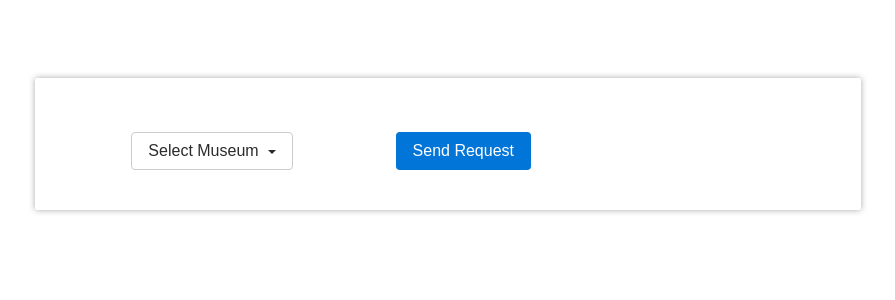
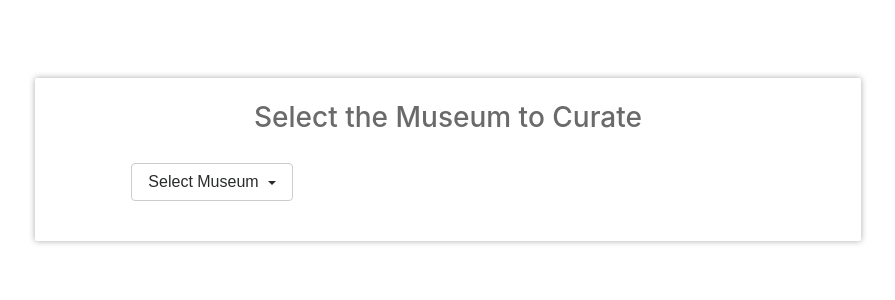
Before and after one commit to dcochs3/CS4400, a Flask app: template templates/curatorRequest.html in a window 1280 px wide. Shown: the part 16-316 px from the top of the page, without its empty margins (192-1087 px from the left). Run offline with Flask 2, Linux system fonts and the light colour scheme; the template is opened without the code that fills it: most values are stand-ins (such as "Sample title", 1, 10 or a date in 2020); some libraries are stand-ins or nearby versions.

Commit message:
small changes

```diff
--- a/app.py
+++ b/app.py
@@ -632,23 +632,24 @@ def myReviews():
 
 @app.route('/curatorRequest/<email>/<error>')
 def curatorRequest(email, error):
-	museum_query = "SELECT museumName FROM museum"
-	cursor.execute(museum_query)
-	museum_list = cursor.fetchall()
-	conn.commit()
-	return render_template('curatorRequest.html', museum_list=museum_list, email=email, error=error)
+    # error = request.args.get('error')
+    museum_query = "SELECT museumName FROM museumdb.museum;"
+    cursor.execute(museum_query)
+    museum_list = cursor.fetchall()
+    conn.commit()
+    return render_template('curatorRequest.html', museum_list=museum_list, email=email, error=error)
 
 @app.route('/postCuratorRequest/<museum_name>/<email>')
 def curatorRequested(museum_name, email):
-	# if TODO:
-	insert_query = "INSERT INTO curator_request VALUES ('{0}', '{1}');".format(museum_name, email)
-	try:
-		cursor.execute(insert_query)
-		conn.commit
-		error = "Request successfully submitted!"
-	except Exception as e:
-		error = "You are already a curator for that museum!"
-	return redirect(url_for('curatorRequest', email=email, error=error))
+    # if TODO:
+    insert_query = "INSERT INTO curator_request VALUES ('{0}', '{1}');".format(museum_name, email)
+    try:
+        cursor.execute(insert_query)
+        conn.commit
+        error = "Request successfully submitted!"
+    except Exception as e:
+        error = "You are already a curator for that museum!"
+    return redirect(url_for('curatorRequest', email=email, error=error))
 
 # ADMIN FUNCTIONS (DANA)
 # review curator requests
--- a/templates/allMuseums.html
+++ b/templates/allMuseums.html
@@ -45,7 +45,6 @@
                                     </td>
                                     <td>
                                         {% for rating in rating_list if rating|first == museum|first %}
-                                                <!-- TODO: remove trailing zeros? -->
                                                 {{ rating[1] }} / 5
                                             {% else %}
                                                 -- / 5
--- a/templates/curatorRequest.html
+++ b/templates/curatorRequest.html
@@ -24,7 +24,7 @@
         <div class="container-fluid">
             <div class="row">
                 <div class="add-container offset-2 col-8">
-                    <h3>{{error}}</h3>
+                    <h3>Select the Museum to Curate</h3>
                     {% if error %}
                         <p class="error" style="color:red;"><strong>*</strong> {{ error }}
                     {% endif %}
@@ -36,15 +36,20 @@
                                 {% if no_museums %}
 
                                     <div class="col-md-5">
+                                        <div style="text-align:center;">
+
                                             <div class="dropdown">
                                                   <button class="btn btn-secondary dropdown-toggle" type="button" id="dropdownMenuButton" data-toggle="dropdown" aria-haspopup="true" aria-expanded="false" disabled="disabled">
                                                     Select Museum
                                                   </button>
                                             </div>
                                         </div>
+                                    </div>
 
                                 {% else %}
                                     <div class="col-md-5">
+                                        <div style="text-align:center;">
+
                                             <div class="dropdown">
                                                   <button class="btn btn-secondary dropdown-toggle" type="button" id="dropdownMenuButton" data-toggle="dropdown" aria-haspopup="true" aria-expanded="false">
                                                     Select Museum
@@ -58,20 +63,6 @@
                                                   </div>
                                             </div>
                                         </div>
-                                {% endif %}
-
-                                {% if no_museums %}
-                                    <div class="col-md-1">
-                                        <span class="form-group">
-                                            <button class="btn" type="submit" name="delete-museum-button" id="delete-museum-button" value="Delete" disabled="disabled">Delete</button>
-                                        </span>
-                                    </div>
-                                {% else %}
-
-                                    <div class="col-md-1">
-                                        <span class="form-group">
-                                            <button class="btn" type="submit" name="curator-request-button" id="delete-museum-button" value="Delete">Send Request</button>
-                                        </span>
                                     </div>
                                 {% endif %}
 
--- a/templates/home.html
+++ b/templates/home.html
@@ -78,7 +78,6 @@
                                                   <div class="dropdown-menu" aria-labelledby="dropdownMenuButton">
                                                     {% for museum in museum_list %}
 
-                                                    <!-- TO DO: PUT LINK -->
                                                         <a class="dropdown-item" href="/museum/{{museum|first}}">{{museum|first}}</a>
                                                     {% endfor %}
                                                   </div>
--- a/templates/myReviews.html
+++ b/templates/myReviews.html
@@ -41,7 +41,6 @@
                             <tbody>
 
 
-                                <!-- TO DO -->
                                 <!-- for each museum -->
                                 {% for review in reviews %}
                                 <tr>
--- a/templates/specificMuseum.html
+++ b/templates/specificMuseum.html
@@ -58,7 +58,6 @@
                                     <!-- if isCurator -->
                                     {% if isCurator %}
                                         <td>
-                                            <!-- TODO action -->
                                             <form method=POST action='/removeExhibit/{{museum_name}}/{{exhibit[0]}}'>
                                                 <div style="text-align:center;">
                                                     <button type="submit" name="remove-exhibit-button" class="btn" id="remove-exhibit-button" value="Remove">Remove</button>
@@ -99,7 +98,6 @@
                         </div>
                     </form>
 
-                    <!-- TODO -->
                     <!-- if isCurator -->
                     {% if isCurator %}
                         <div class="form-group">
@@ -282,7 +280,6 @@
                                     </button>
                                 </div>
 
-                                <!-- TO DO: ACTION -->
                                 <form method=POST action='/addExhibit/{{museum_name}}'>
                                     <div class="modal-body">
                                         <div class="form-group">
--- a/templates/viewReviews.html
+++ b/templates/viewReviews.html
@@ -48,7 +48,6 @@
                                     <!-- if isCurator -->
                                     {% if isCurator %}
                                         <td>
-                                            <!-- TODO action -->
                                             <form action='/removeExhibit'>
                                                 <div style="text-align:center;">
                                                     <button type="submit" name="remove-exhibit-button" class="btn" id="remove-exhibit-button" value="Remove">Remove</button>
--- a/templates/writeReview.html
+++ b/templates/writeReview.html
@@ -190,6 +190,8 @@
                     </div>
                 </div>
             </div>
+
+            {% endif %}
         </div>
     </body>
 </html>
```
Lines whose indentation alone changed are shown as unchanged.
